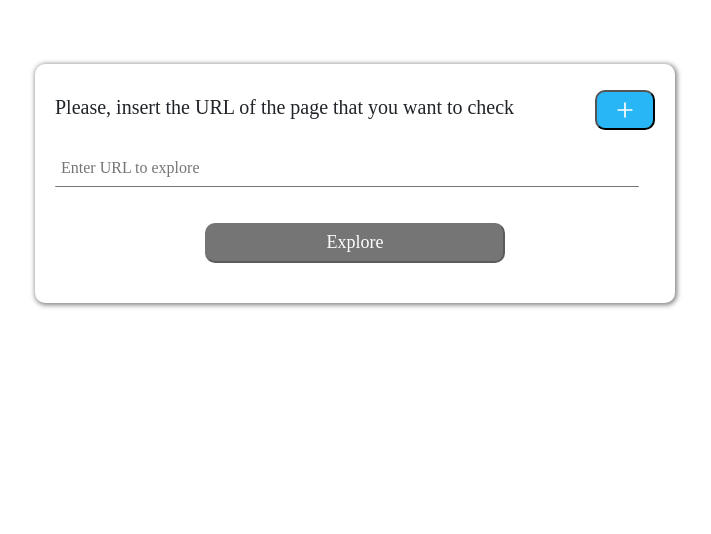
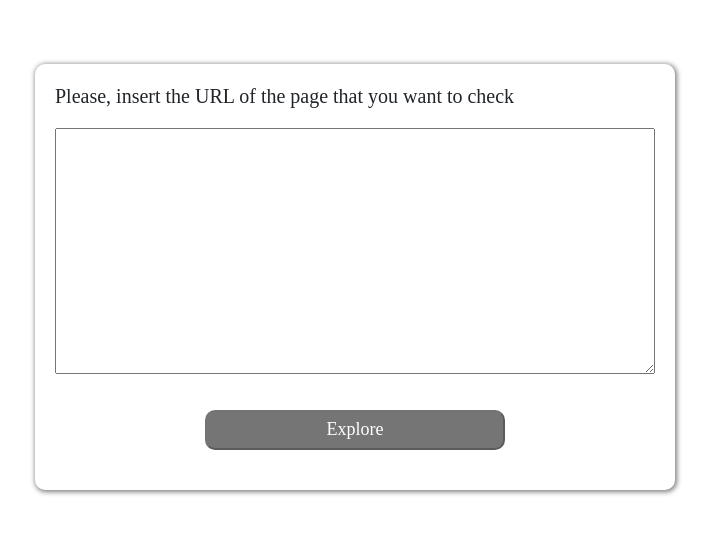
Before and after one commit to velidan/seo-reporter, a Flask app: page / in a window 1280 px wide. Shown: the part 127-661 px from the top of the page, without its empty margins (285-996 px from the left). Run offline with Flask 2, Linux system fonts and the light colour scheme; some libraries are stand-ins or nearby versions.

Commit message:
- replaced input fields by one single textarea & added a correct server side handling

```diff
--- a/main.py
+++ b/main.py
@@ -9,6 +9,7 @@ import json
 from flask import Flask, render_template, request
 
 from spider import SeoSpider
+import re
 
 app = Flask(__name__)
 crawl_runner = CrawlerRunner()
@@ -30,7 +31,13 @@ def get_parsed_data():
 def explore_pages_seo():
     # run crawler in twisted reactor synchronously
     payload = json.loads(request.data)
-    urls = list(payload['urls'].values())
+    urls_str = payload['urls']
+
+    # could contain spaces etc.
+    dirty_url_list = re.findall("(?:http[s]:\/\/)(?:(?!http[s]?:\/\/).)*", urls_str)
+    urls = [ x.rstrip() for x in dirty_url_list ]
+
+
 
     # a crutch. As it's a subprocess call
     # it doesn't return anything but it's
--- a/static/main.js
+++ b/static/main.js
@@ -52,47 +52,20 @@ function Btn(props) {
     return (<button onClick={props.onClick}>get data</button>)
 }
 
-function Field({ id, onChange, value }) {
-  return (
-    <label className='form-row-wrapper'>
-      <input className="form-field"
-          type='text'
-          value={value}
-          id={id}
-          placeholder='Enter URL to explore'
-          onChange={onChange} />
-          { id > 0 &&
-          <button className='form-row-delete-btn action' onClick={() => { alert('delete row') }}>
-            <svg class='svg-icon' width="1em" height="1em" viewBox="0 0 20 20" fill="currentColor" xmlns="http://www.w3.org/2000/svg">
-              <path fill-rule="evenodd" d="M6 6v8.5c0 .47.124.874.297 1.144.177.275.361.356.489.356h6.428c.127 0 .312-.08.489-.356.173-.27.297-.673.297-1.144V6h1v8.5c0 .634-.164 1.23-.456 1.685-.288.448-.747.815-1.33.815H6.786c-.583 0-1.042-.367-1.33-.815C5.164 15.73 5 15.134 5 14.5V6h1z" clip-rule="evenodd"/>
-              <path fill-rule="evenodd" d="M7.5 7.5A.5.5 0 018 8v6a.5.5 0 01-1 0V8a.5.5 0 01.5-.5zm2.5 0a.5.5 0 01.5.5v6a.5.5 0 01-1 0V8a.5.5 0 01.5-.5zm2.5 0a.5.5 0 01.5.5v6a.5.5 0 01-1 0V8a.5.5 0 01.5-.5zm3-3.5h-11v1h11V4zm-11-1a1 1 0 00-1 1v1a1 1 0 001 1h11a1 1 0 001-1V4a1 1 0 00-1-1h-11z" clip-rule="evenodd"/>
-              <path d="M8 3a1 1 0 011-1h2a1 1 0 011 1v1H8V3z"/>
-            </svg>
-          </button>
-          }
-    </label>
-  )
-}
-
 function FormBulder(props) {
-  const [ fields, setFieldsList ] = React.useState({ [ fieldsCounter ] : '' });
+  const [ val, setVal ] = React.useState("")
   const [ pending, setPending ] = React.useState(false);
 
   function handleSubmit(e) {
+    console.log("e =>> ", e)
     e.preventDefault()
     setPending(true);
-    explorePagesSeo(fields)
+    explorePagesSeo(val)
       .then((res) => {
         props.onFetchedData(res)
         setPending(false);
       })
   }
-
-  const generateOnChange = fieldId => (e) => {
-    setFieldsList({ ...fields, [fieldId]: e.target.value });
-  }
-
-  const isDisabledSubmitBtn = Object.values(fields).every(o => !o);
 
   const exploreBtnContent = pending
    ? <Loader />
@@ -102,22 +75,19 @@ function FormBulder(props) {
     <section className='form-wrapper'>
       <header className='form-wrapper-header'>
         <h5>Please, insert the URL of the page that you want to check</h5>
-        <button className='form-add-field-btn action' onClick={() => {
-          setFieldsList({ ...fields, [ ++fieldsCounter ]: '' })
-        }}>
-          <svg className='svg-icon' width="1em" height="1em" viewBox="0 0 20 20" fill="currentColor" xmlns="http://www.w3.org/2000/svg">
-            <path fill-rule="evenodd" d="M10 5.5a.5.5 0 01.5.5v4a.5.5 0 01-.5.5H6a.5.5 0 010-1h3.5V6a.5.5 0 01.5-.5z" clip-rule="evenodd"/>
-            <path fill-rule="evenodd" d="M9.5 10a.5.5 0 01.5-.5h4a.5.5 0 010 1h-3.5V14a.5.5 0 01-1 0v-4z" clip-rule="evenodd"/>
-          </svg>
-        </button>
       </header>
 
       <form className='form' type='multipart/form-data' method='post' onSubmit={handleSubmit}>
-        { Object.keys(fields).map(fieldId => <Field id={fieldId}
-                                                    value={fields[ fieldId ]}
-                                                    onChange={generateOnChange(fieldId)} />) }
 
-      <button className='form-submit-btn action' disabled={isDisabledSubmitBtn} type='submit'>
+      <label className='form-row-wrapper'>
+        <textarea
+          className="targets-textarea"
+          rows="10" cols="45" name="targets"
+          value={val}
+          onChange={e => { console.log("e", e); setVal(e.target.value) }} />
+        </label>
+
+      <button className='form-submit-btn action' disabled={!val} type='submit'>
         { exploreBtnContent }
       </button>
       </form>
--- a/static/styles.css
+++ b/static/styles.css
@@ -145,6 +145,10 @@ body {
     display: flex;
     margin-bottom: 36px;
     border-radius: 10px;
+}
+
+.targets-textarea {
+    flex-grow: 1
 }
 
 
```
